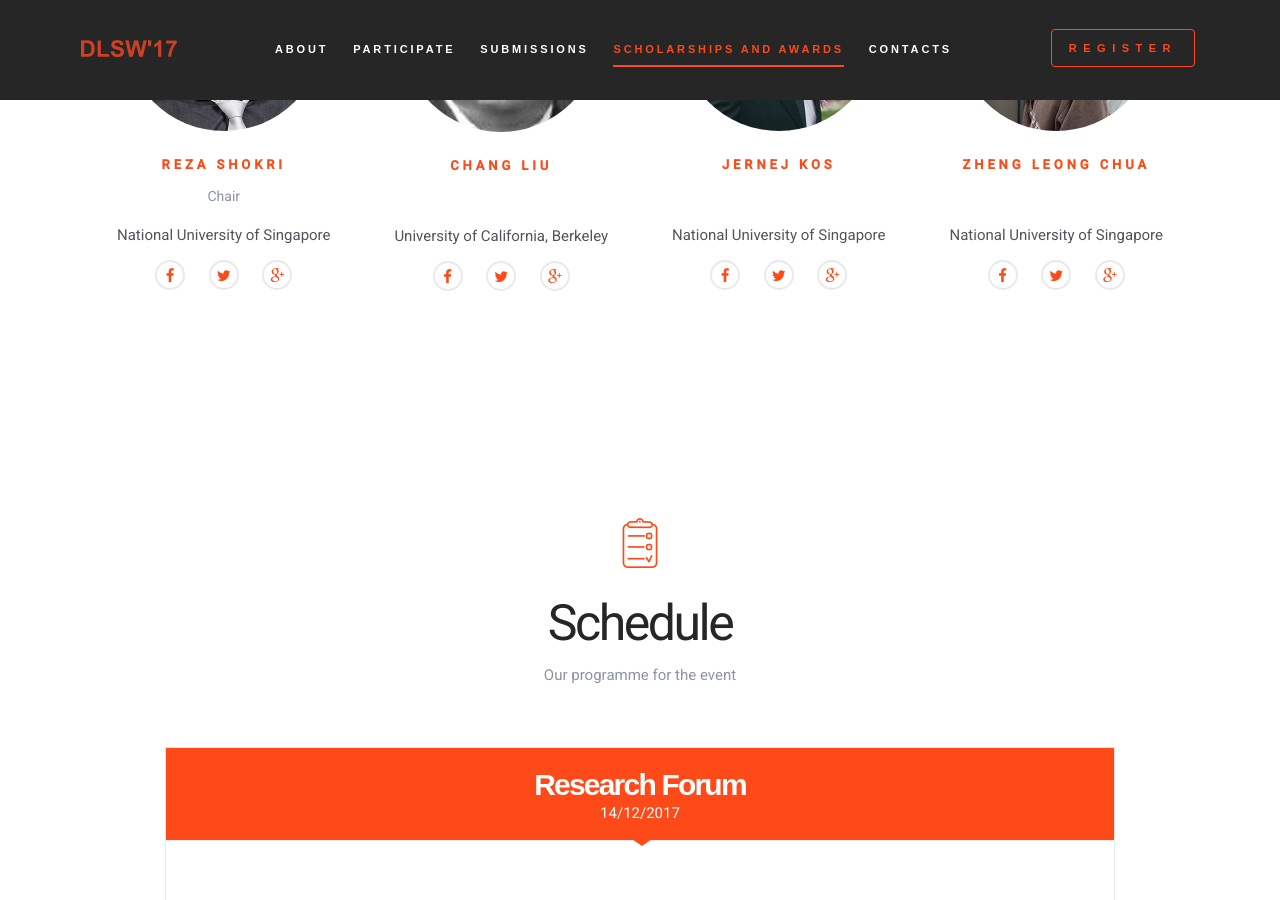
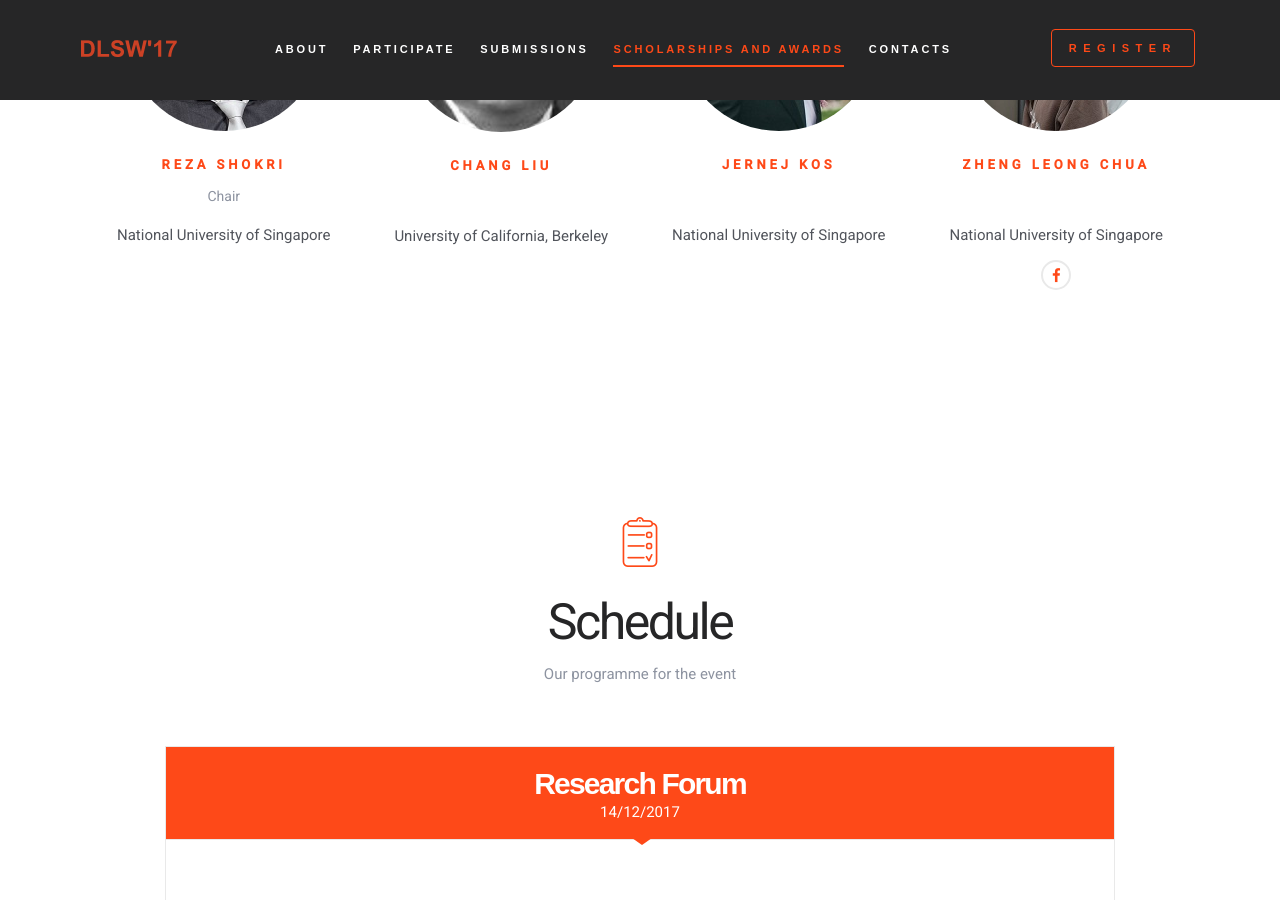
Before and after one commit to deep-learning-security/deep-learning-security.github.io, a Jekyll site: the page dlsw17/forum.html, which Jekyll copies as it is, in a window 1280 px wide and 900 px high, scrolled down 2635 px. Built offline with Jekyll 4.4.1, drawn with Linux system fonts in a browser that asks for light colours; some web fonts are replaced.

Commit message:
Clean up

```diff
--- a/dlsw17/forum.html
+++ b/dlsw17/forum.html
@@ -169,11 +169,6 @@
 									<h3 class="name">Reza Shokri</h3>
 									<p class="text-alt"><small>Chair</small></p>
 									<p class="about">National University of Singapore</p>
-									<ul class="speaker-socials">
-										<li><a href="#"><span class="fa fa-facebook"></span></a></li>
-										<li><a href="#"><span class="fa fa-twitter"></span></a></li>
-										<li><a href="#"><span class="fa fa-google-plus"></span></a></li>
-									</ul>
 								</div>
 							</div>
 							<div class="col-sm-3">
@@ -182,11 +177,6 @@
 									<h3 class="name">Chang Liu</h3>
 									<p class="text-alt"><small></small></p>
 									<p class="about">University of California, Berkeley</p>
-									<ul class="speaker-socials">
-										<li><a href="#"><span class="fa fa-facebook"></span></a></li>
-										<li><a href="#"><span class="fa fa-twitter"></span></a></li>
-										<li><a href="#"><span class="fa fa-google-plus"></span></a></li>
-									</ul>
 								</div>
 							</div>
 							<div class="col-sm-3">
@@ -195,11 +185,6 @@
 									<h3 class="name">Jernej Kos</h3>
 									<p class="text-alt"><small></small></p>
 									<p class="about">National University of Singapore</p>
-									<ul class="speaker-socials">
-										<li><a href="#"><span class="fa fa-facebook"></span></a></li>
-										<li><a href="#"><span class="fa fa-twitter"></span></a></li>
-										<li><a href="#"><span class="fa fa-google-plus"></span></a></li>
-									</ul>
 								</div>
 							</div>
 							<div class="col-sm-3">
@@ -209,9 +194,7 @@
 									<p class="text-alt"><small></small></p>
 									<p class="about">National University of Singapore</p>
 									<ul class="speaker-socials">
-										<li><a href="#"><span class="fa fa-facebook"></span></a></li>
-										<li><a href="#"><span class="fa fa-twitter"></span></a></li>
-										<li><a href="#"><span class="fa fa-google-plus"></span></a></li>
+										<li><a href="https://www.facebook.com/chuazl87"><span class="fa fa-facebook"></span></a></li>
 									</ul>
 								</div>
 							</div>
--- a/dlsw17/index.html
+++ b/dlsw17/index.html
@@ -332,7 +332,7 @@
 
 										<!-- Lecture start -->
 										<div class="panel schedule-test">
-											<h6>Session I</h6>
+											<h6>Session I : Deep Learning for Security</h6>
 										</div>
 										<!-- Lecture end -->
 
@@ -406,7 +406,7 @@
 
 										<!-- Lecture start -->
 										<div class="panel schedule-test">
-											<h6>Session II</h6>
+											<h6>Session II : Security for Deep Learning</h6>
 										</div>
 										<!-- Lecture end -->
 
```
